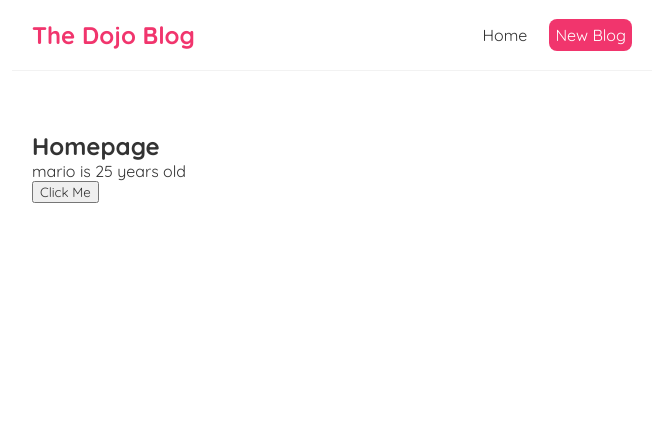
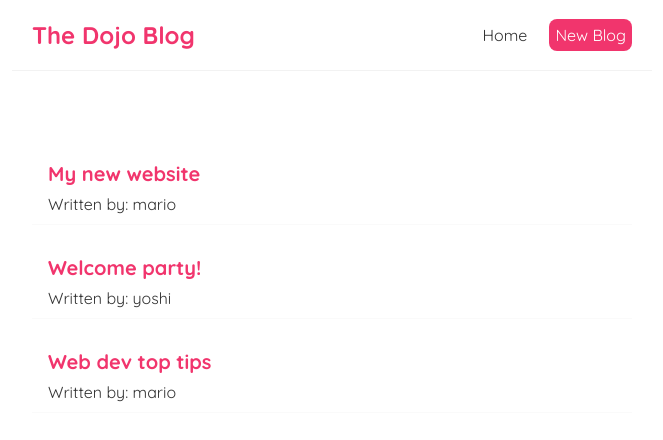
Before and after one commit to HARSHITHA579-pixel/task-website-ideation, a React (Create React App) app in the folder AritraGhoshWebDev/practice/10. React_Basics/dojo-blog/: page / in a window 1280 px wide. Shown: the top 440 px of the page, without its empty margins (308-971 px from the left). Built offline with nearby package versions, Linux system fonts and the light colour scheme.

Commit message:
Feat: outputting lists

```diff
--- a/AritraGhoshWebDev/practice/10. React_Basics/dojo-blog/src/Home.js
+++ b/AritraGhoshWebDev/practice/10. React_Basics/dojo-blog/src/Home.js
@@ -6,27 +6,41 @@
 
     // let name = 'mario'; // the variable over here is not reactive
     // to make it reactive we use hook - useState
-    const [name, setName] = useState('mario'); // can use any data-type
-    const [age, setAge] = useState(25);
+    // const [name, setName] = useState('mario'); // can use any data-type
+    // const [age, setAge] = useState(25);
     // const handleClick = (e) => {
     //     console.log('hello, ninjas', e);
     // }
     // const handleClickAgain = (name, e) => {
     //     console.log('hello'+name, e.target);
     // }
-    const handleClick = () => {
-        // name = 'luigi';
-        // console.log(name);
-        setName('luigi');
-        setAge(30);
-    }
+    // const handleClick = () => {
+    //     // name = 'luigi';
+    //     // console.log(name);
+    //     setName('luigi');
+    //     setAge(30);
+    // }
+
+    const [blogs, setBlogs] = useState([
+        {title: 'My new website', body: 'lorem ipsum...', author: 'mario', id: 1},
+        {title: 'Welcome party!', body: 'lorem ipsum...', author: 'yoshi', id: 2},
+        {title: 'Web dev top tips', body: 'lorem ipsum...', author: 'mario', id: 3}
+    ]);
 
     return (
         <div className="home">
-            <h2>Homepage</h2>
+            {/* <h2>Homepage</h2>
             <p>{name} is {age} years old</p>
-            <button onClick={handleClick}>Click Me</button>
+            <button onClick={handleClick}>Click Me</button> */}
             {/* <button onClick={(e) => handleClickAgain('mario', e)}>Click Me Again</button> */}
+
+            {blogs.map((blog) => (
+                <div className="blog-preview" key={blog.id}>
+                    <h2>{blog.title}</h2>
+                    <p>Written by: {blog.author}</p>
+                </div>
+            ))}
+
         </div>
     );
 }
--- a/AritraGhoshWebDev/practice/10. React_Basics/dojo-blog/src/index.css
+++ b/AritraGhoshWebDev/practice/10. React_Basics/dojo-blog/src/index.css
@@ -31,3 +31,16 @@
   margin: 40px auto;
   padding: 20px;
 }
+.blog-preview {
+  padding: 10px 16px;
+  margin: 20px 0;
+  border-bottom: 1px solid #fafafa;
+}
+.blog-preview:hover {
+  box-shadow: 1px 3px 5px rgba(0, 0, 0, 0.1);
+}
+.blog-preview h2 {
+  font-size: 20px;
+  color: #f1356d;
+  margin-bottom: 8px;
+}
```
